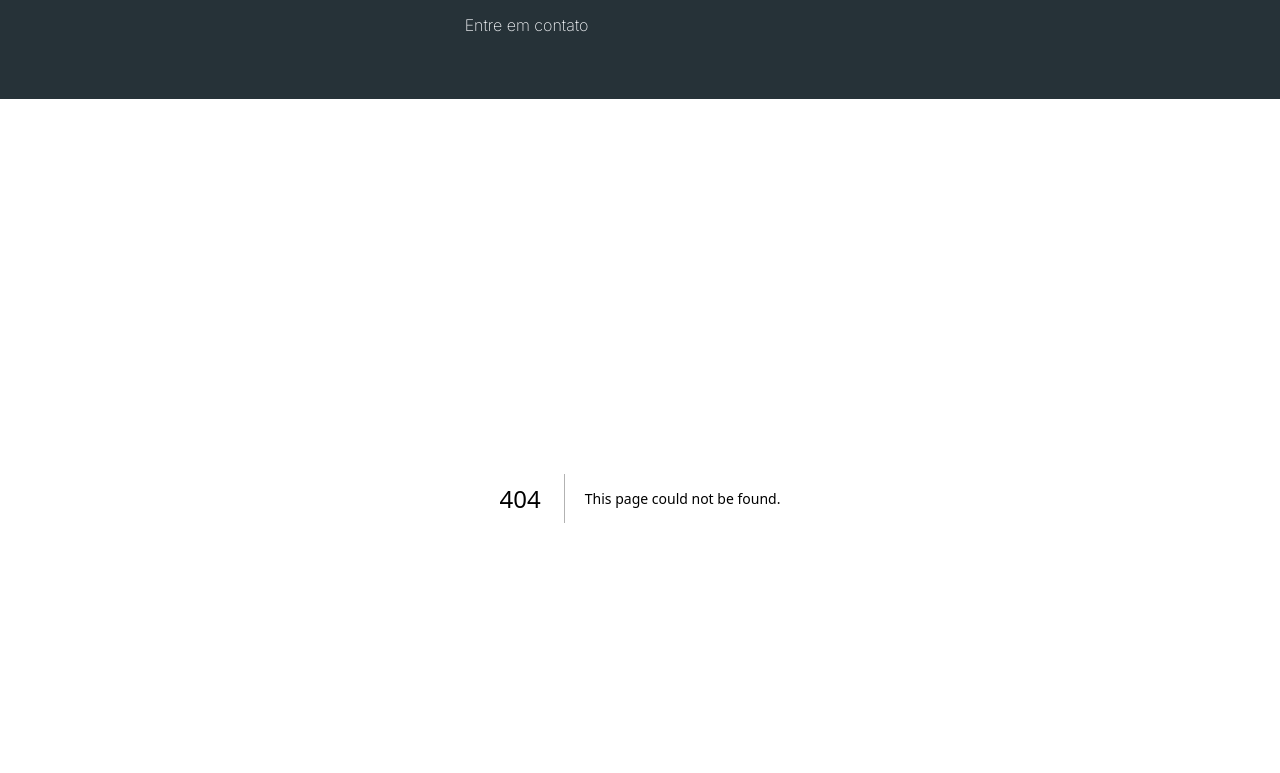
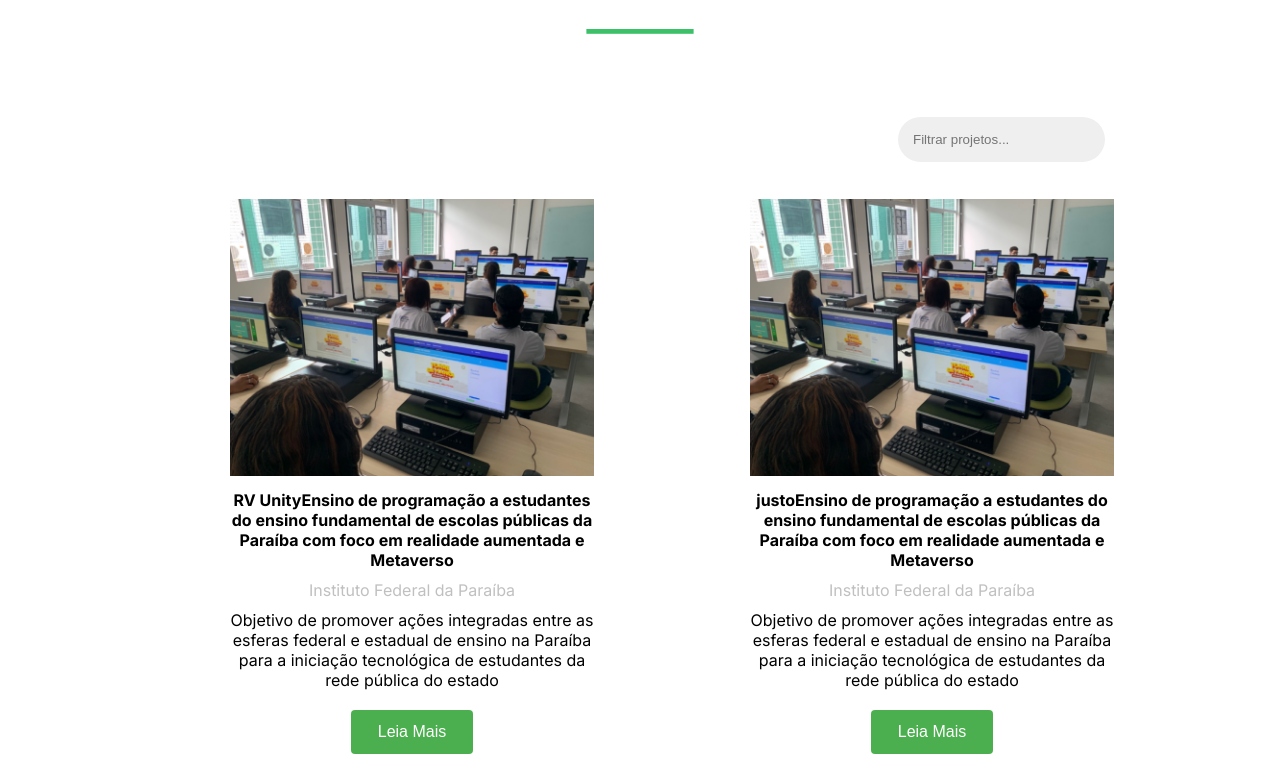
Before and after one commit to AdielSM/Lara-Page, a Next.js app: page /projetos in a window 1280 px wide. Before the commit this address had no page. Shown: the part 387-1160 px from the top of the page. Built offline with nearby package versions, Linux system fonts and the light colour scheme.

Commit message:
cards do projeto

```diff
--- /dev/null
+++ b/src/app/RootLayout.js
@@ -0,0 +1,23 @@
+import { Inter } from "next/font/google";
+import Header from "./components/Header";
+import Footer from "./components/Footer";
+import './style/globals.css';
+
+const inter = Inter({ subsets: ["latin"] });
+
+export const metadata = {
+  title: "Create Next App",
+  description: "Generated by create next app",
+};
+
+export default function RootLayout({ children }) {
+  return (
+      <html lang="pt-BR">
+        <body className={inter.className} >
+          <Header/>
+          {children}
+          <Footer/>
+        </body>
+      </html>
+    );
+}
--- /dev/null
+++ b/src/app/components/Card.jsx
@@ -0,0 +1,65 @@
+'use client'
+
+import { useState, useEffect } from 'react';
+import Image from 'next/image';
+import styles from '../style/card.module.css';
+import projetos from '../utils/data';
+
+
+// Componente CardProjects
+const CardProjects = ({ name, description, objective, local, image }) => {
+  return (
+    <div className={styles.card}>
+      <Image src={image} alt={name} layout="responsive" width={379} height={293} />
+      <div className={styles.card_description}>{name}{description}</div>
+      <div className={styles.card_local}>{local}</div>
+      <div className={styles.card_objective}>{objective}</div>
+      <button className={styles.card_button}>Leia Mais</button>
+    </div>
+  );
+};
+
+// Componente principal
+export default function Card() {
+  const [termo, setTermo] = useState('');
+  const [cardsFiltrados, setCardsFiltrados] = useState(projetos);
+
+  useEffect(() => {
+    if (termo) {
+        setCardsFiltrados(
+        projetos.filter(projeto =>
+          projeto.name.toLowerCase().includes(termo.toLowerCase()) ||
+          projeto.description.toLowerCase().includes(termo.toLowerCase())
+        )
+      );
+    } else {
+        setCardsFiltrados(projetos);
+    }
+  }, [termo]);
+
+  return (
+
+    <div >
+        <div className={styles.input}>
+        <input className={styles.input}
+        type="search"
+        placeholder="Filtrar projetos..."
+        value={termo}
+        onChange={e => setTermo(e.target.value)} />
+        </div>
+      <div className={styles.card_grid}>
+        {cardsFiltrados.map(projeto => (
+          <CardProjects
+            key={projeto.id}
+            name={projeto.name}
+            description={projeto.description}
+            objective={projeto.objective}
+            local={projeto.local}
+            image={projeto.image}
+          />
+        ))}
+      </div>
+    </div>
+
+  );
+}
--- a/src/app/components/Header.jsx
+++ b/src/app/components/Header.jsx
@@ -15,7 +15,7 @@ export default function Header() {
             <nav className={styles.navBar}>
                 <a href="">Home</a>
                 <a href="">Sobre Nós</a>
-                <a href="">Projetos</a>
+                <Link href="/projetos">Projetos</Link>
                 <a href="">Equipe</a>
             </nav>
             <button className={styles.contact_button}>
--- a/src/app/layout.js
+++ b/src/app/layout.js
@@ -1,23 +1,12 @@
-import { Inter } from "next/font/google";
-import Header from "./components/Header";
-import Footer from "./components/Footer";
-import './style/globals.css';
+export const metadata = {
+  title: 'Next.js',
+  description: 'Generated by Next.js',
+}
 
-const inter = Inter({ subsets: ["latin"] });
-
-export const metadata = {
-  title: "Create Next App",
-  description: "Generated by create next app",
-};
-
-export default function RootLayout({ children }) {
+export default function Layout({ children }) {
   return (
-      <html lang="pt-BR">
-        <body className={inter.className} >
-          <Header/>
-          <Footer/>
-          {children}
-        </body>
-      </html>
-    );
+    <html lang="en">
+      <body>{children}</body>
+    </html>
+  )
 }
--- a/src/app/page.js
+++ b/src/app/page.js
@@ -1,10 +1,11 @@
 import Image from "next/image";
 import Logo from "../../public/Logo_Lara.png";
+import RootLayout from "./RootLayout";
 
 export default function Home() {
   return (
-    <main>
+   <RootLayout>
 
-    </main>
+   </RootLayout>
   );
 }
--- /dev/null
+++ b/src/app/projetos/page.js
@@ -0,0 +1,24 @@
+
+import RootLayout from "../RootLayout"
+import Card from "@/app/components/Card"
+import styles from "../style/card.module.css"
+import Icon from "../../../public/Rectangle13.svg"
+import Image from "next/image"
+
+export default function Projetos(){
+    return (
+        <RootLayout>
+            <div className={styles.text_project}>
+                <span style={{fontWeight: '600', fontsize: '20px', marginBottom: '1rem'}}>Nossos projetos</span>
+                 <h1>Veja nossos <span style={{color: '#4CAF4F', fontsize: '54px'}}>Projetos</span></h1>
+                 <p>There are many variations of passages
+                     of Lorem Ipsum available, but the <br/> majority have
+                     suffered in some form, by injected humour
+                </p>
+                 <Image src={Icon} alt="svg"/>
+            </div>
+             <Card />
+        </RootLayout>
+    )
+
+}
--- /dev/null
+++ b/src/app/style/card.module.css
@@ -0,0 +1,77 @@
+.card_grid{
+    display: flex;
+    flex-wrap: wrap;
+    width: 80%;
+    max-width: 1200px;
+    gap: 16px;
+    margin-left: 10rem;
+    margin-bottom: 6rem;
+    margin-top: -3rem;
+}
+
+.card{
+    padding: 50px;
+    margin: 20px;
+    text-align: center;
+    flex: 1 1 calc(50% - 50px); /* Dois cards por linha */
+    box-sizing: border-box;
+    align-items: center;
+}
+
+.card div{
+    margin-top: 10px;
+}
+
+
+.card_button{
+    background-color: #4CAF4F;
+    font-weight: 400;
+    color: white;
+    padding: 0.8rem 1.7rem;
+    align-items: center;
+    font-size: 16px;
+    border-radius: 4px;
+    gap: 0.5rem;
+    border: none;
+    margin-top: 20px;
+}
+
+.card_description{
+    font-weight: bold;
+}
+
+.card_local{
+    color: #C0C0C0;
+}
+
+.text_project{
+    text-align: center;
+    margin-top: 4rem;
+}
+
+
+.text_project h1{
+    font-weight: bold;
+    font-size: 54px;
+}
+
+.text_project p{
+    color: #5F6980;
+    font-size: 20px;
+}
+
+.input{
+    display: flex;
+    justify-content: flex-end;
+    margin-right: 5rem ;
+    margin-top: 2rem;
+    border-radius: 80px;
+    padding: 15px;
+    border: none;
+}
+
+.input input{
+    background-color: #EFEFEF;
+    color: #5E5E5E;
+
+}
--- a/src/app/style/globals.css
+++ b/src/app/style/globals.css
@@ -1,5 +1,5 @@
 body {
-    overflow: hidden;
+    width: 100%;
     margin: 0;
     padding: 0;
 }
--- a/src/app/style/header.module.css
+++ b/src/app/style/header.module.css
@@ -34,6 +34,7 @@
     margin-right: 2rem;
     display: flex;
     gap: 0.5rem;
+    border: none;
 }
 
 .contact_button_arrow{
--- /dev/null
+++ b/src/app/utils/data.js
@@ -0,0 +1,53 @@
+import imageIFPB from '../../../public/image_IFPB.png';
+const projetos = [
+    {
+      id: 1,
+      name: 'RV Unity',
+      description: 'Ensino de programação a estudantes do ensino fundamental de escolas públicas da Paraíba com foco em realidade aumentada e Metaverso',
+      objective: 'Objetivo de promover ações integradas entre as esferas federal e estadual de ensino na Paraíba para a iniciação tecnológica de estudantes da rede pública do estado',
+      local: 'Instituto Federal da Paraíba',
+      image: imageIFPB
+    },
+    {
+      id: 2,
+      name: 'justo',
+      description: 'Ensino de programação a estudantes do ensino fundamental de escolas públicas da Paraíba com foco em realidade aumentada e Metaverso',
+      objective: 'Objetivo de promover ações integradas entre as esferas federal e estadual de ensino na Paraíba para a iniciação tecnológica de estudantes da rede pública do estado',
+      local: 'Instituto Federal da Paraíba',
+      image: imageIFPB
+    },
+    {
+      id: 3,
+      name: 'mid gap',
+      description: 'Ensino de programação a estudantes do ensino fundamental de escolas públicas da Paraíba com foco em realidade aumentada e Metaverso',
+      objective: 'Objetivo de promover ações integradas entre as esferas federal e estadual de ensino na Paraíba para a iniciação tecnológica de estudantes da rede pública do estado',
+      local: 'Instituto Federal da Paraíba',
+      image: imageIFPB
+    },
+    {
+      id: 4,
+      name: 'seilá',
+      description: 'Ensino de programação a estudantes do ensino fundamental de escolas públicas da Paraíba com foco em realidade aumentada e Metaverso',
+      objective: 'Objetivo de promover ações integradas entre as esferas federal e estadual de ensino na Paraíba para a iniciação tecnológica de estudantes da rede pública do estado',
+      local: 'Instituto Federal da Paraíba',
+      image: imageIFPB
+    },
+    {
+      id: 5,
+      name: 'xesquedele',
+      description: 'Ensino de programação a estudantes do ensino fundamental de escolas públicas da Paraíba com foco em realidade aumentada e Metaverso',
+      objective: 'Objetivo de promover ações integradas entre as esferas federal e estadual de ensino na Paraíba para a iniciação tecnológica de estudantes da rede pública do estado',
+      local: 'Instituto Federal da Paraíba',
+      image: imageIFPB
+    },
+    {
+      id: 6,
+      name: 'omg 123',
+      description: 'Ensino de programação a estudantes do ensino fundamental de escolas públicas da Paraíba com foco em realidade aumentada e Metaverso',
+      objective: 'Objetivo de promover ações integradas entre as esferas federal e estadual de ensino na Paraíba para a iniciação tecnológica de estudantes da rede pública do estado',
+      local: 'Instituto Federal da Paraíba',
+      image: imageIFPB
+    },
+  ];
+
+export default projetos;
```
Also changed, not shown: src/app/home/page.js (added, +41 -0 lines), public/Rectangle13.svg (added), public/image_IFPB.png (added).
